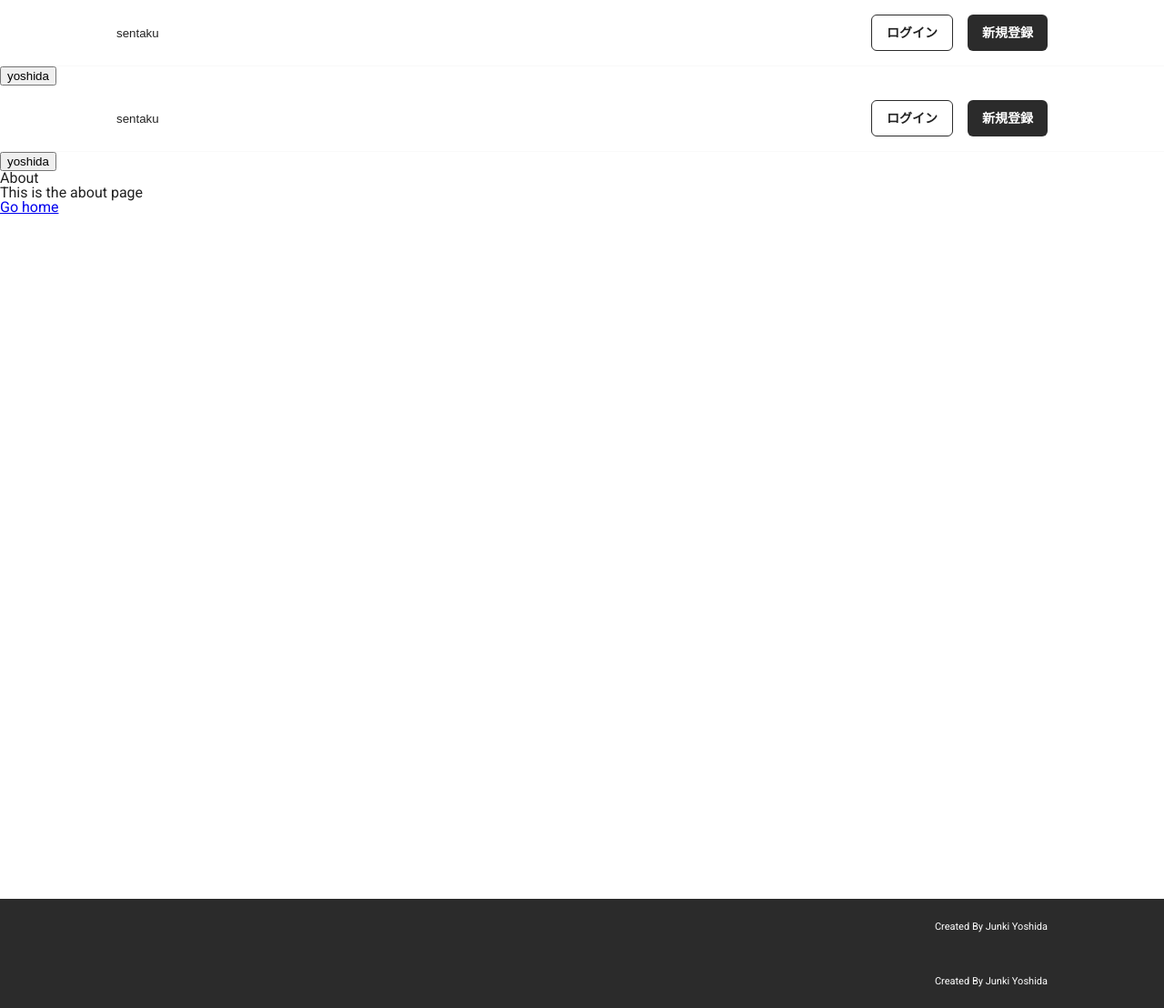
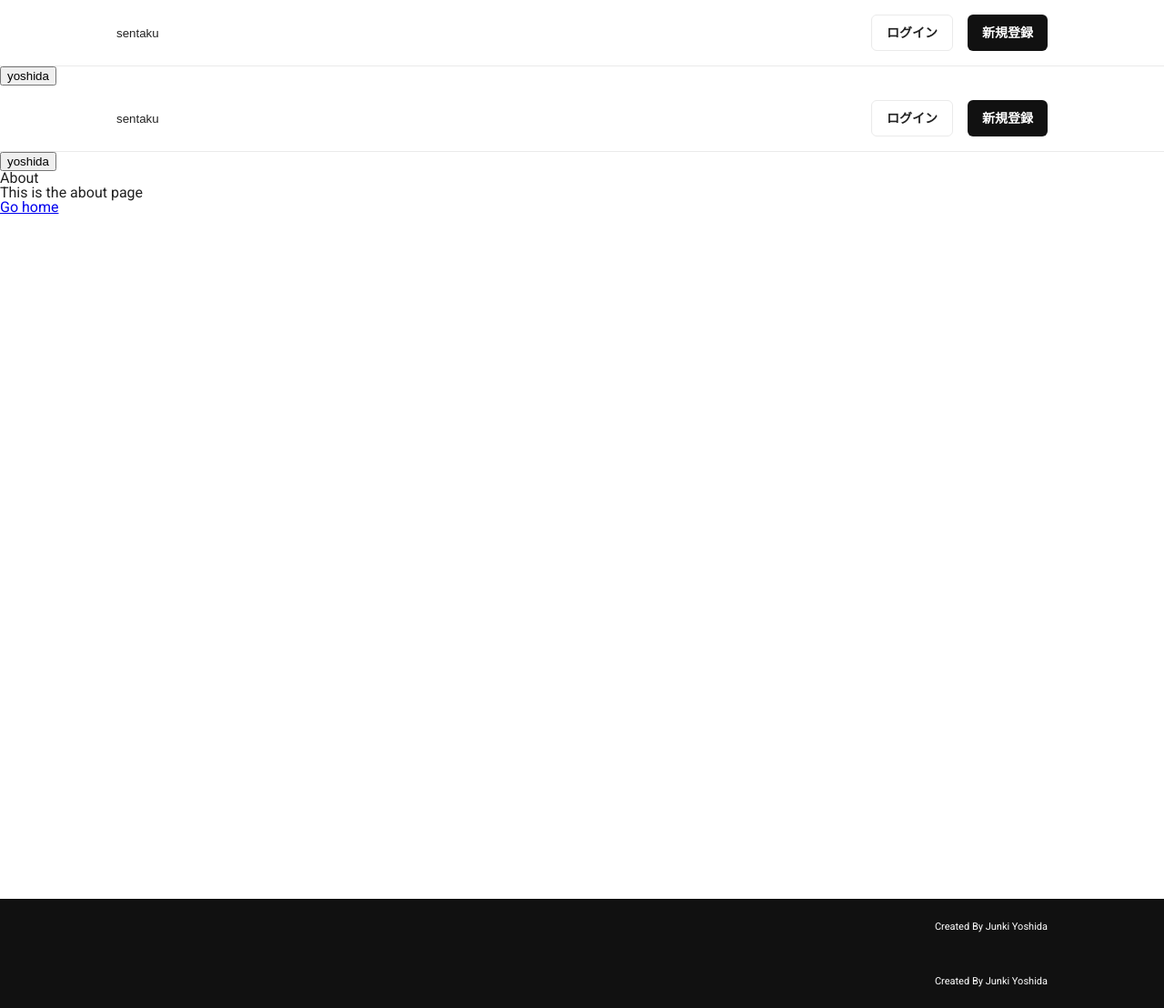
Before and after one commit to j9141997/sentaku, a Next.js app: page /about in a window 1280 px wide. Shown: the whole page at 91% size. Built offline with nearby package versions, Linux system fonts and the light colour scheme; no server answers.

Commit message:
feat: dark mode

```diff
--- a/src/components/atom/PrimaryButton.tsx
+++ b/src/components/atom/PrimaryButton.tsx
@@ -23,10 +23,9 @@ const primaryStyle = css`
     const { palette } = themes
 
     return css`
-      color: #fff;
+      color: ${palette.SUB};
       border: none;
       background-color: ${palette.MAIN};
-      color: #fff;
 
       &.hover {
         background-color: ${palette.hoverColor(palette.MAIN)};
--- a/src/components/atom/SecondaryButton.tsx
+++ b/src/components/atom/SecondaryButton.tsx
@@ -24,9 +24,9 @@ const SecondaryStyle = css`
 
     return css`
       color: ${palette.TEXT};
+      background-color: ${palette.SUB};
       border: 1px solid;
-      background-color: #fff;
-      border-color: ${palette.MAIN};
+      border-color: ${palette.BORDER};
       &.hover {
         background-color: ${palette.hoverColor(palette.MAIN)};
       }
--- a/src/components/organism/Header.tsx
+++ b/src/components/organism/Header.tsx
@@ -70,13 +70,13 @@ export const Header: FC<Props> = ({ className }) => {
 
 const Wrapper = styled.header<{ themes: Theme }>`
   ${({ themes }) => {
-    const { size } = themes
+    const { size, palette } = themes
     const { PC } = themes.size.mediaQuery
 
     return css`
       height: 56px;
       padding: 0 ${size.pxToRem(size.space.XS)};
-      border-bottom: 1px solid #f9f9f9;
+      border-bottom: 1px solid ${palette.BORDER};
 
       @media (min-width: ${PC}px) {
         height: 72px;
--- a/src/themes/createPalette.ts
+++ b/src/themes/createPalette.ts
@@ -30,20 +30,20 @@ export const defaultPalette = {
   TEXT: 'rgba(0, 0, 0, 0.87)',
   TEXT_DISABLED: '#c1c1c1',
   TEXT_LINK: '#007bc2',
-  BORDER: '#8e8e93',
+  BORDER: '#eaeaea',
   BACKGROUND: '#fff',
-  MAIN: '#2b2b2b',
-  SUB: '#6b9e7c',
+  MAIN: '#111',
+  SUB: '#fff',
   DANGER: '#ff8800',
 }
 
 export const darkPalette = {
   ...defaultPalette,
   TEXT: '#fff',
-  BORDER: 'rgb(136, 136, 136',
+  BORDER: '#333',
   BACKGROUND: '#111',
   MAIN: '#fff',
-  SUB: '#888',
+  SUB: '#111',
 }
 
 export const createPalette = (
```
Also changed, not shown: src/components/molecule/ContentPanel.tsx (+3 -14 lines).
